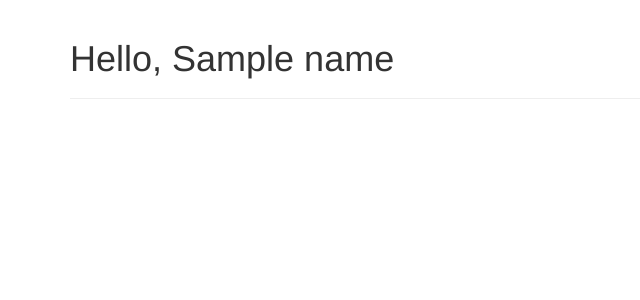
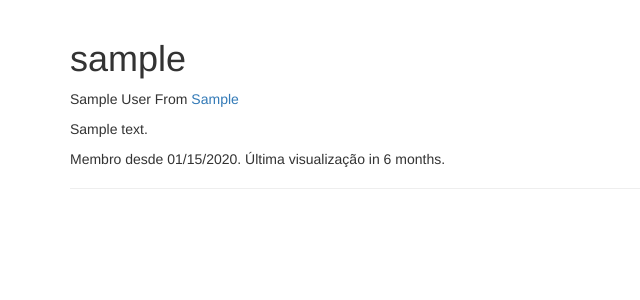
Before and after one commit to claudioacioli/flasky, a Flask app: template app/templates/user.html in a window 1280 px wide. Shown: the part 51-351 px from the top of the page, without its empty margins (0-640 px from the left). Run offline with Flask 2, Linux system fonts and the light colour scheme; tables that the repository leaves empty hold one stand-in row (values such as "Sample post"); the template is opened without the code that fills it: values that come from a table or form of the project are taken from there, most other values are stand-ins (such as "Sample title", 1, 10 or a date in 2020); some libraries are stand-ins or nearby versions.

Commit message:
feat: Cria template

```diff
--- a/app/templates/user.html
+++ b/app/templates/user.html
@@ -1,6 +1,24 @@
 {% extends "base.html" %}
 {% block page_content %}
 <div class="page-header">
-    <h1>Hello, {{ name }}</h1>
+    <h1>{{ user.username }}</h1>
+    {% if user.name or user.location %}
+        <p>
+            {% if user.name %} {{ user.name }}{% endif %}
+            {% if user.location %}
+                From <a href="https://maps.google.com/?q={{ user.location }}">
+                    {{ user.location }}
+                </a>
+            {% endif %}
+        </p>
+    {%  endif %}
+    {% if current_user.is_administrator() %}
+        <p><a href="mailto:{{ user.mail }}">{{ user.email }}</a></p>
+    {% endif %}
+    {% if user.about_me %} <p>{{ user.about_me }}</p>{% endif %}
+    <p>
+        Membro desde {{ moment(user.member_since).format('L')}}.
+        Última visualização {{ moment(user.last_seen).fromNow() }}.
+    </p>
 </div>
 {% endblock %}
```
